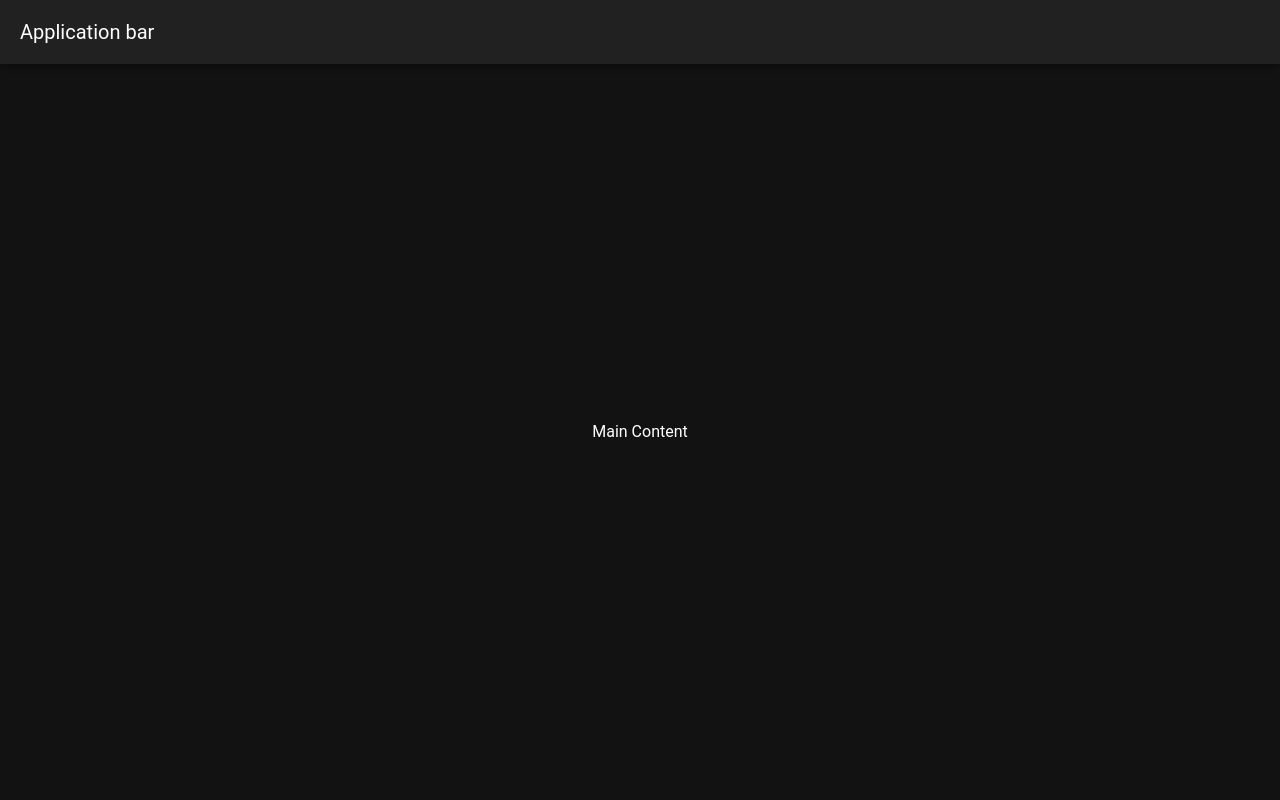
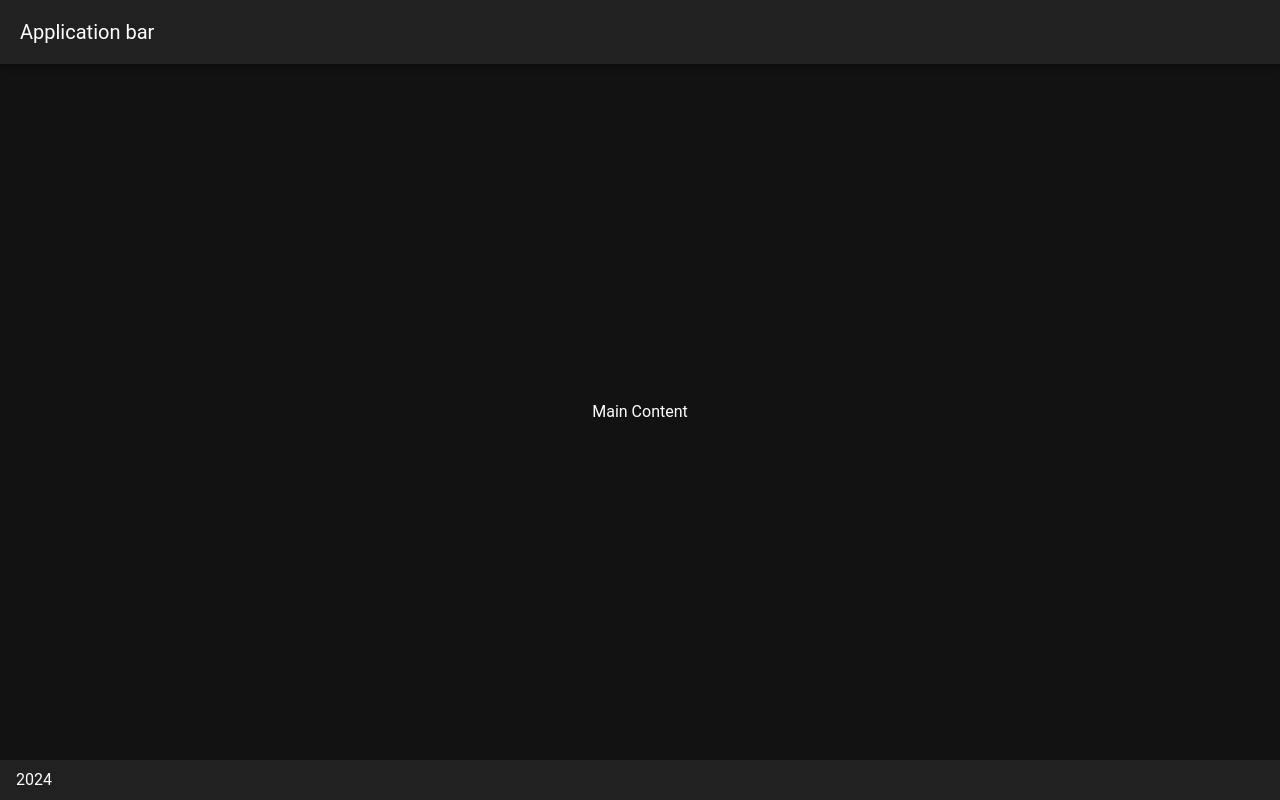
Before and after one commit to denizmutlu/login-page, a Nuxt app: page / in a window 1280 px wide. Built offline with nearby package versions, Linux system fonts and the light colour scheme.

Commit message:
Update app.vue

```diff
--- a/app.vue
+++ b/app.vue
@@ -4,5 +4,8 @@
     <v-main class="d-flex align-center justify-center">
       Main Content
     </v-main>
+    <v-footer app>
+      {{ new Date().getFullYear() }}
+    </v-footer>
   </v-app>
 </template>
```
